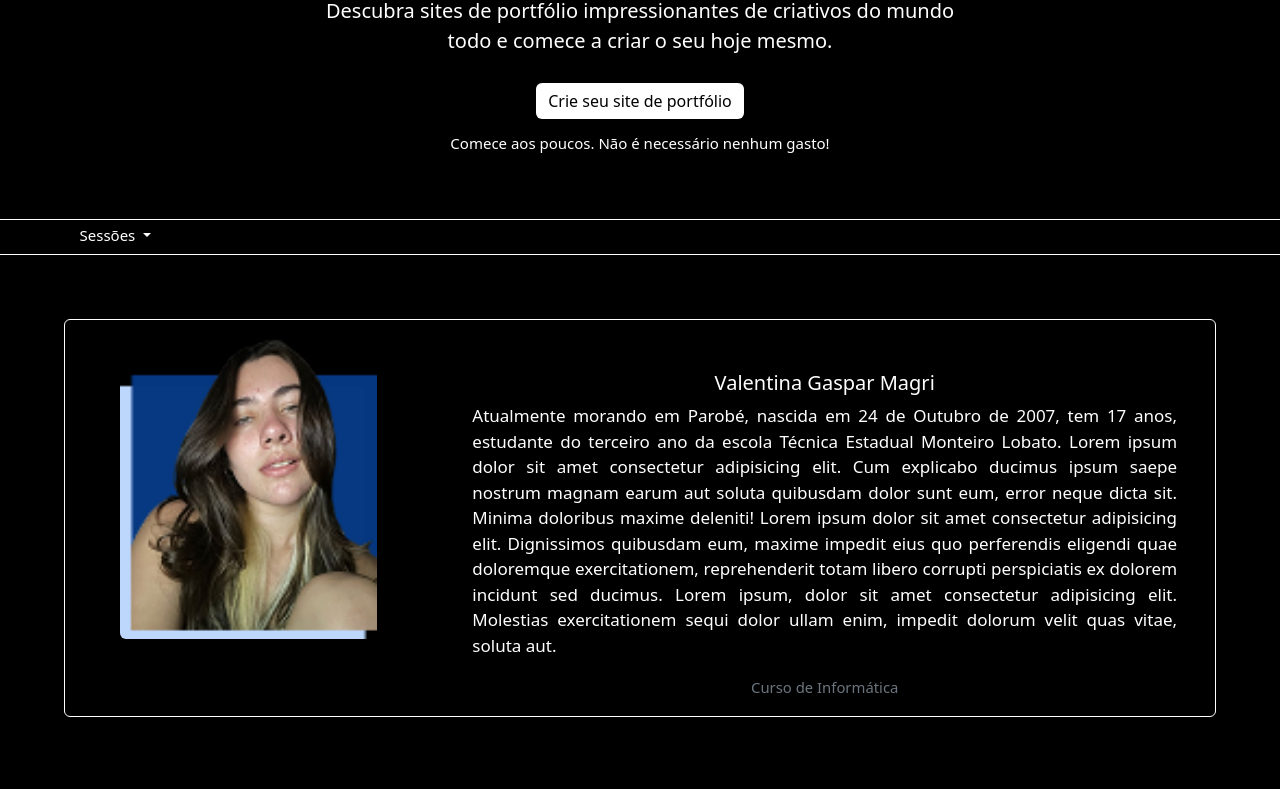
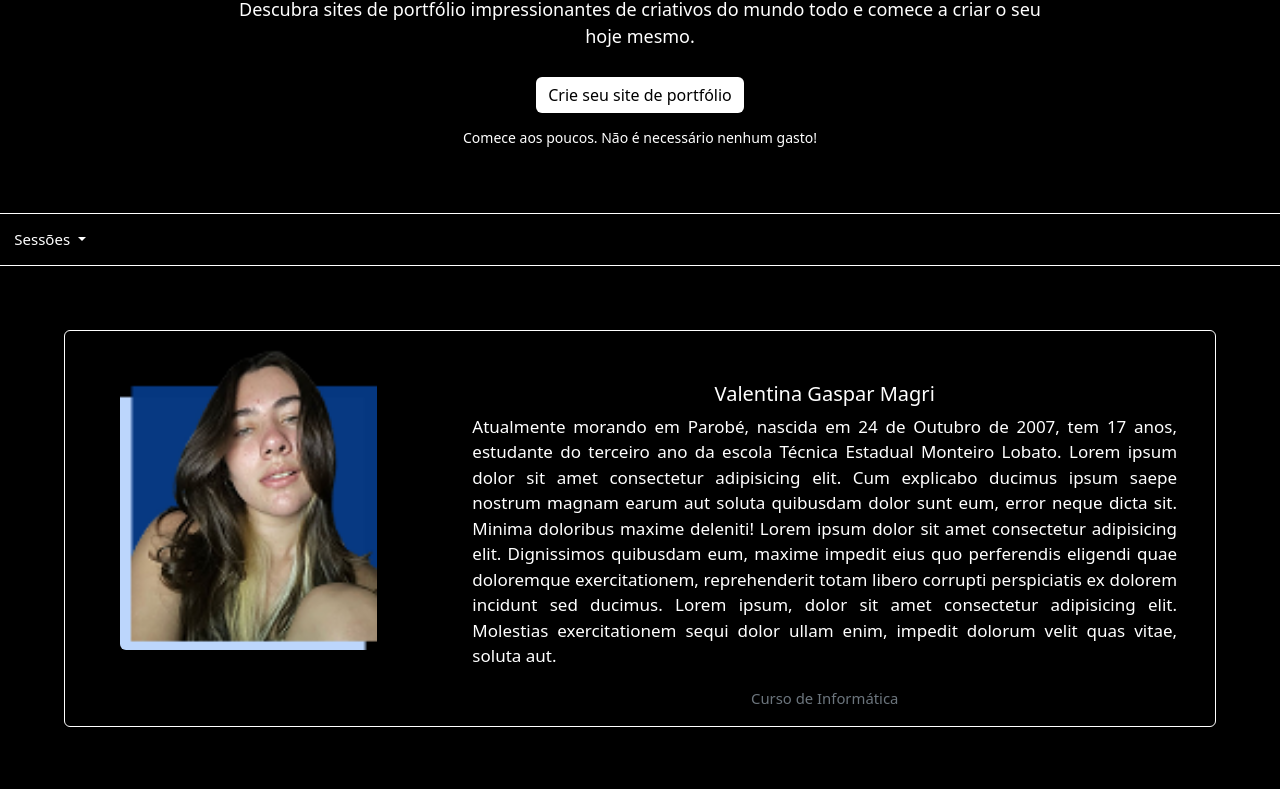
Before and after one commit to ValGaspar/Site-com-Bootstrap, a website: page index.html in a window 1280 px wide. Shown: the part 311-1100 px from the top of the page. Drawn offline with nearby package versions, Linux system fonts and the light colour scheme; a web font is replaced by a local one.

Commit message:
caixa de texto arrumada

```diff
--- a/css/style.css
+++ b/css/style.css
@@ -10,6 +10,10 @@ nav .container-fluid{
 
 nav.navbar.navbar-expand-lg.bg-body-tertiary{
     padding: 0;
+}
+
+nav .btn:hover{
+    border:none;
 }
 
 hr{
@@ -61,6 +65,11 @@ hr{
 .collapse .btn:hover{
     background-color: rgb(62, 62, 77);
     color: white;
+}
+
+.textoP{
+    width:100%;
+    justify-items: center;
 }
 
 .mainBox .btn-primary{
@@ -133,8 +142,10 @@ section .container-fluid{
 }
 
 .caixaTexto p{
-    font-size: 20px;
+    text-align: center;
+    font-size: 18px;
     font-weight: 500;
+    width: 70%;
 }
 
 .caixaTexto h1{
@@ -146,8 +157,7 @@ button.btn.btn-secondary.btn-sm.dropdown-toggle {
     background-color: transparent;
     border: none;
     font-weight: 500;
-    padding-left: 100%;
-    padding-bottom: 10%;
+    padding: 20%;
     font-size: 15px;
 }
 
@@ -162,7 +172,7 @@ button.btn.btn-secondary.btn-sm.dropdown-toggle {
 
 .mainBox span{
     color: white;
-    font-size: 15px;
+    font-size: 14px;
 }
 
 .content .row{
--- a/index.html
+++ b/index.html
@@ -32,7 +32,7 @@
                     </li>
                 </ul>
 
-                <button class="btn btn-outline-success" type="submit">Comece
+                <button class="btn" type="submit">Comece
                     agora </button>
             </div>
         </div>
@@ -43,9 +43,11 @@
             <div class="caixaTexto">
                 <span> CONSTRUÍDO COM BOOTSTRAP </span>
                 <h1 class="h1"> Explore os melhores <br> recursos do bootstrap</h1>
-                <p> Descubra sites de portfólio impressionantes
-                    de criativos do mundo <br>todo e comece a criar
-                    o seu hoje mesmo.</p>
+                <div class="textoP">
+                    <p> Descubra sites de portfólio impressionantes
+                        de criativos do mundo todo e comece a criar
+                        o seu hoje mesmo.</p>
+                </div>
             </div>
             <button type="button" class="btn btn-primary">
                 Crie seu site de portfólio
```
